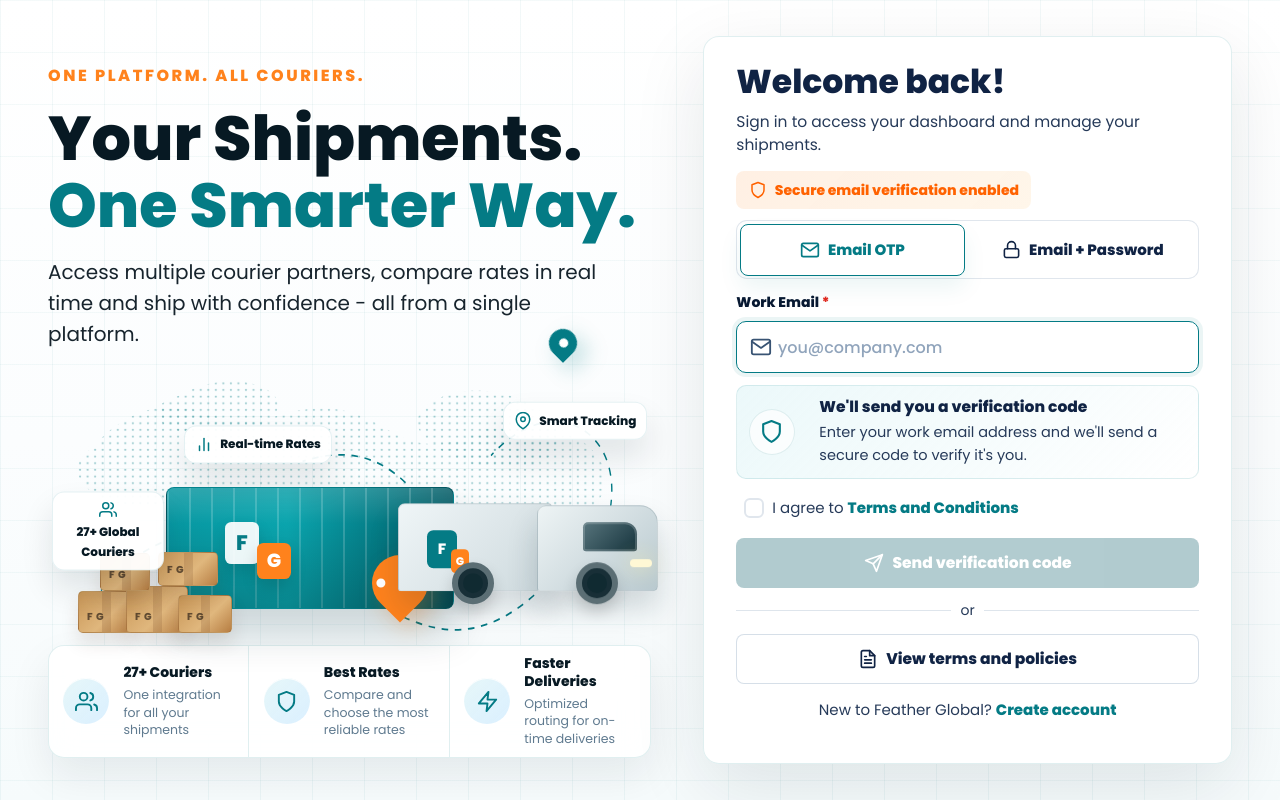
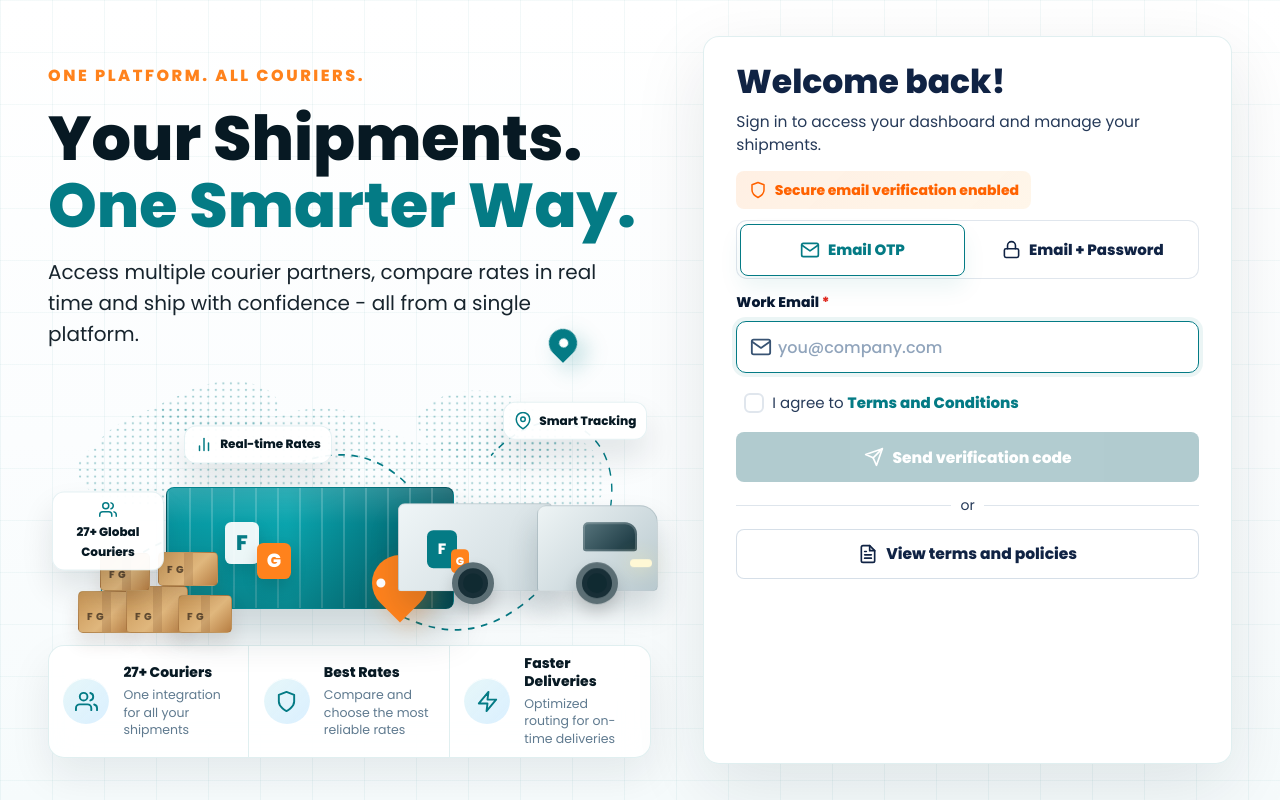
Before and after one commit to mitalilily/Feathers-global-main, a React (Vite) app in the folder courier-cart-client/: page / in a window 1280 px wide. Built offline with nearby package versions, Linux system fonts and the light colour scheme; no server answers.

Commit message:
Remove extra auth page helper copy

```diff
--- a/courier-cart-client/src/components/auth/PhoneForm.tsx
+++ b/courier-cart-client/src/components/auth/PhoneForm.tsx
@@ -284,44 +284,6 @@ export default function PhoneForm() {
               />
             </Box>
 
-            <Box
-              sx={{
-                display: 'grid',
-                gridTemplateColumns: '58px 1fr',
-                gap: 1.55,
-                alignItems: 'center',
-                p: { xs: 1.35, md: 1.45 },
-                borderRadius: 1.25,
-                border: `1px solid ${alpha(teal, 0.12)}`,
-                background:
-                  `linear-gradient(135deg, ${alpha(tealSoft, 0.72)} 0%, ${alpha(paper, 0.92)} 100%)`,
-              }}
-            >
-              <Box
-                sx={{
-                  width: 46,
-                  height: 46,
-                  borderRadius: '50%',
-                  display: 'grid',
-                  placeItems: 'center',
-                  color: teal,
-                  background: alpha(paper, 0.74),
-                  boxShadow: `inset 0 0 0 1px ${alpha(teal, 0.12)}`,
-                  fontSize: 25,
-                }}
-              >
-                <FiShield />
-              </Box>
-              <Box minWidth={0}>
-                <Typography sx={{ color: '#102344', fontSize: 15.5, fontWeight: 900, lineHeight: 1.25 }}>
-                  We'll send you a verification code
-                </Typography>
-                <Typography sx={{ mt: 0.55, color: '#263a59', fontSize: 14.5, lineHeight: 1.55 }}>
-                  Enter your work email address and we'll send a secure code to verify it's you.
-                </Typography>
-              </Box>
-            </Box>
-
             <FormControlLabel
               sx={{ m: 0, alignItems: 'center' }}
               control={
@@ -399,18 +361,6 @@ export default function PhoneForm() {
               View terms and policies
             </Button>
 
-            <Typography sx={{ pt: 0.25, color: '#263a59', fontSize: 15, textAlign: 'center' }}>
-              New to Feather Global?{' '}
-              <Link
-                component="button"
-                type="button"
-                underline="hover"
-                onClick={() => document.getElementById('email')?.focus()}
-                sx={{ color: teal, fontWeight: 900, cursor: 'pointer' }}
-              >
-                Create account
-              </Link>
-            </Typography>
           </Stack>
         </Box>
       ) : (
```
